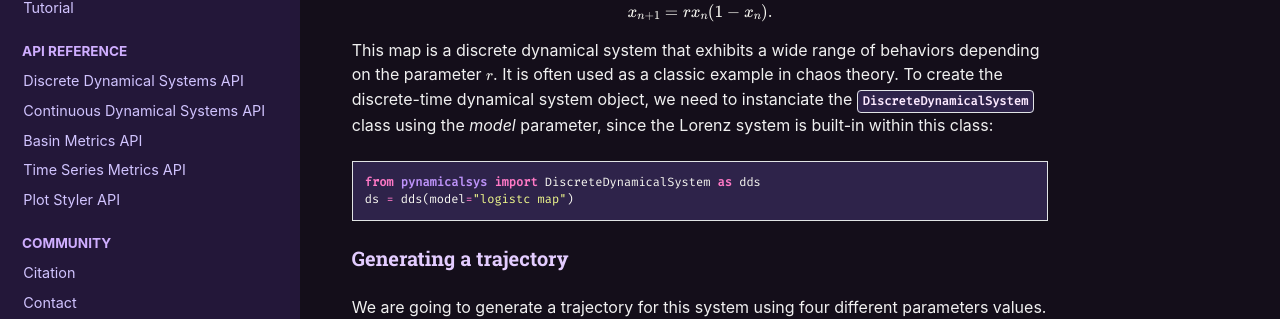
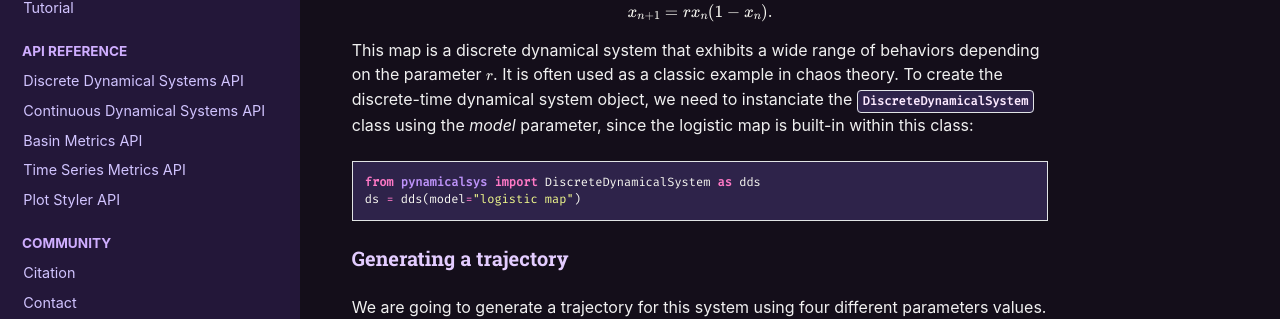
Before and after one commit to mrolims/pynamicalsys, a Sphinx documentation site: the page built from docs/source/quickstart.rst, in a window 1280 px wide and 900 px high. Shown: the part 402-721 px from the top of the window. Built offline with Sphinx 7.4.7 and the Read the Docs theme 3.1.0, drawn with Linux system fonts in a browser that asks for light colours; the version number could not be read and is left out; some of the changed text lies outside the part shown.

Commit message:
Fix typos on quickstart

```diff
--- a/docs/source/quickstart.rst
+++ b/docs/source/quickstart.rst
@@ -15,12 +15,12 @@ To get started, you need to create a discrete dynamical system object. This is d
 
     x_{n+1} = r x_n (1 - x_n).
 
-This map is a discrete dynamical system that exhibits a wide range of behaviors depending on the parameter :math:`r`. It is often used as a classic example in chaos theory. To create the discrete-time dynamical system object, we need to instanciate the :py:class:`DiscreteDynamicalSystem <pynamicalsys.core.discrete_dynamical_systems.DiscreteDynamicalSystem>` class using the `model` parameter, since the Lorenz system is built-in within this class:
+This map is a discrete dynamical system that exhibits a wide range of behaviors depending on the parameter :math:`r`. It is often used as a classic example in chaos theory. To create the discrete-time dynamical system object, we need to instanciate the :py:class:`DiscreteDynamicalSystem <pynamicalsys.core.discrete_dynamical_systems.DiscreteDynamicalSystem>` class using the `model` parameter, since the logistic map is built-in within this class:
 
 .. code-block:: python
 
     from pynamicalsys import DiscreteDynamicalSystem as dds
-    ds = dds(model="logistc map")
+    ds = dds(model="logistic map")
 
 Generating a trajectory
 ~~~~~~~~~~~~~~~~~~~~~~~
```
Also changed, not shown: other parts of docs/source/quickstart.rst (+1 -1 lines).
